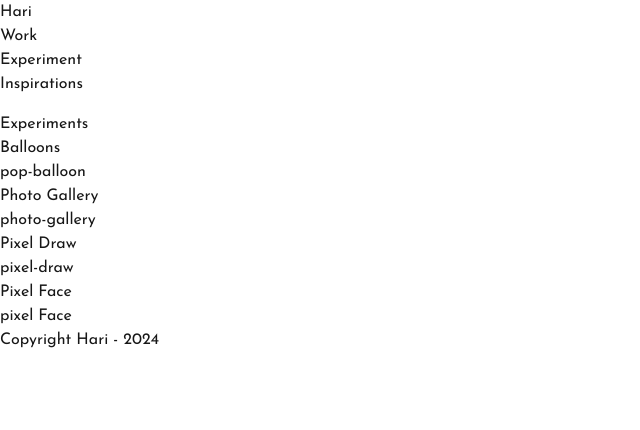
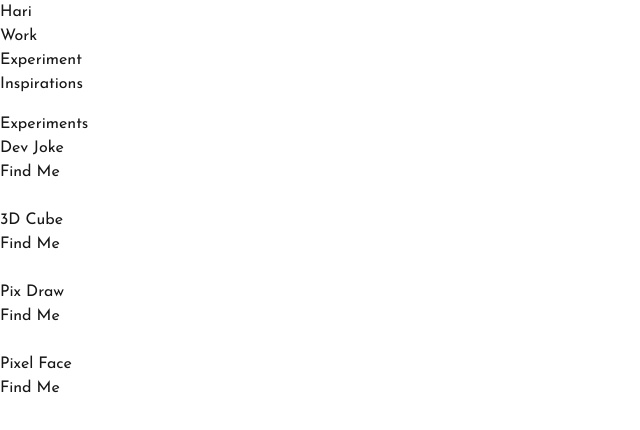
Before and after one commit to Harijohnson/portfolio, a Next.js app: page /experiment in a window 1280 px wide. Shown: the top 430 px of the page, without its empty margins (0-640 px from the left). Built offline with nearby package versions, Linux system fonts and the light colour scheme.

Commit message:
project update

```diff
--- a/package.json
+++ b/package.json
@@ -14,6 +14,7 @@
     "bootstrap-icons": "^1.11.3",
     "classnames": "^2.5.1",
     "geist": "^1.3.1",
+    "lucide-react": "^0.479.0",
     "material-icons": "^1.13.12",
     "next": "15.1.2",
     "postcss": "^8.4.14",
--- a/src/app/_components/header.tsx
+++ b/src/app/_components/header.tsx
@@ -10,7 +10,7 @@ const Header = () => {
       </h2>
       <div className="flex space-x-6">
         <h4>
-          <Link href="/work" className="hover:underline">
+          <Link href="/work" className="hover:underline hidden">
             Work
           </Link>
         </h4>
--- a/src/app/experiment/page.tsx
+++ b/src/app/experiment/page.tsx
@@ -1,5 +1,6 @@
 import React from 'react'
 import Container from '../_components/container'
+import  Link  from 'public/svgs/link.svg';
 function page() {
   return (
     <Container>
@@ -8,32 +9,42 @@ function page() {
           Experiments
         </div>
         <div className='p-5'>
-          <h3> Balloons</h3>
+          <h3> Dev Joke</h3>
           <div>
 
           </div>
-          <a href="#">pop-balloon</a>
+          <a href="#"  target='_blank' className='relative'>Find Me
+          <img  src="/svgs/link.svg" alt="Notion Avatar" className="h-4 w-4 absolute top-0 -right-6 "  />
+          </a>
         </div>
         <div className='p-5'>
-          <h3>Photo Gallery  </h3>
+          <h3>3D Cube   </h3>
+          <div>
+            <p>
+
+            </p>
+          </div>
+          <a href="https://portfolio-ivory-three-13.vercel.app/" target='_blank' className='relative'>Find Me
+            <img  src="/svgs/link.svg" alt="Notion Avatar" className="h-4 w-4 absolute top-0 -right-6 "  />
+          </a>
+        </div>
+        <div className='p-5 font-silk'>
+          <h3>Pix Draw  </h3>
           <div>
 
           </div>
-          <a href="#">photo-gallery</a>
-        </div>
-        <div className='p-5'>
-          <h3>Pixel Draw  </h3>
-          <div>
-
-          </div>
-          <a href="#">pixel-draw</a>
+          <a href="#"  target='_blank' className='relative'>Find Me
+          <img  src="/svgs/link.svg" alt="Notion Avatar" className="h-4 w-4 absolute top-0 -right-6 "  />
+          </a>
         </div>
         <div className='p-5'>
           <h3>Pixel Face  </h3>
           <div>
 
           </div>
-          <a href="#">pixel Face</a>
+          <a href="#"  target='_blank' className='relative'>Find Me
+          <img  src="/svgs/link.svg" alt="Notion Avatar" className="h-4 w-4 absolute top-0 -right-6 "  />
+          </a>
         </div>
       </div>
     </Container>
--- a/src/app/layout.tsx
+++ b/src/app/layout.tsx
@@ -36,7 +36,7 @@ export default function RootLayout({
       >
         <Header />
         <div className="min-h-screen">{children}</div>
-        <Footer />
+        {/* <Footer /> */}
       </body>
     </html>
   );
```
Also changed, not shown: public/svgs/link.svg (added), 1 other file (tests, documents, lock files or other folders).
